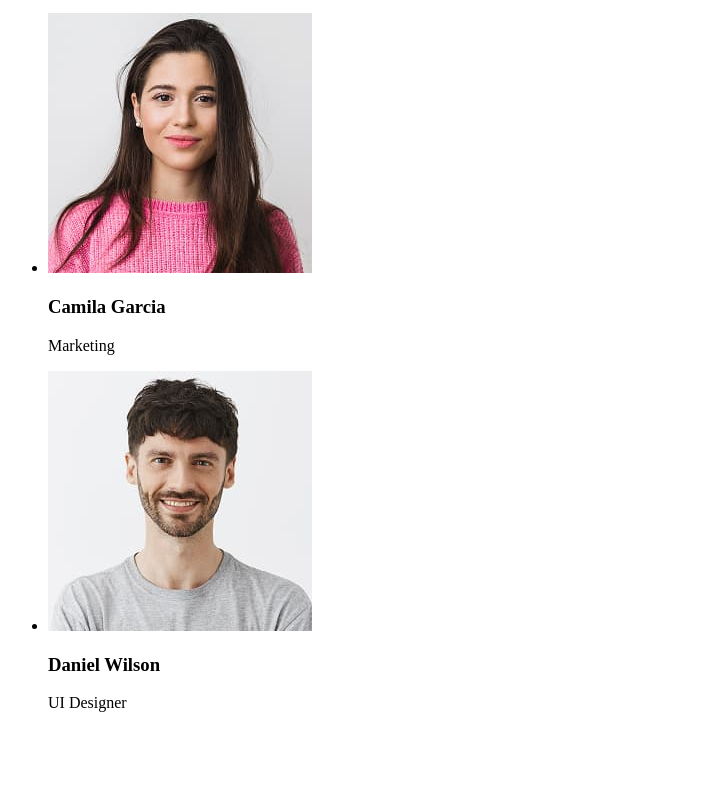
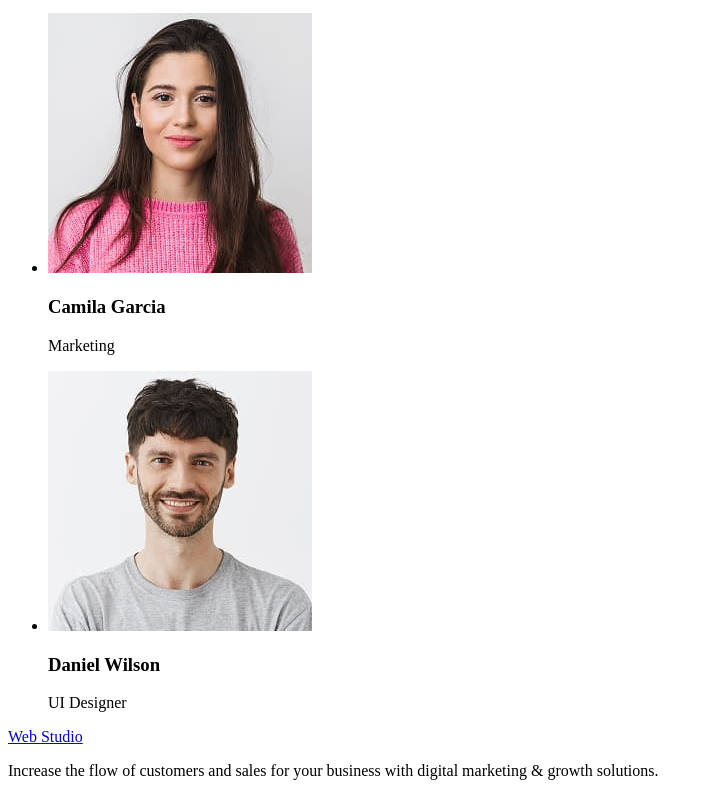
Before and after one commit to Lena8829/WebStudio, a plain HTML site: page index.html in a window 1280 px wide. Shown: the part 1362-2158 px from the top of the page, without its empty margins (0-709 px from the left). Before the commit the page ends 2090 px from the top, so only its background shows below. Drawn offline with Linux system fonts and the light colour scheme.

Commit message:
footer markup

```diff
--- a/index.html
+++ b/index.html
@@ -96,7 +96,12 @@
         </section>
 
     </main>
-    <footer></footer>
+
+    <footer>
+        <a href="./index.html">Web <span>Studio</span> </a>
+
+        <p>Increase the flow of customers and sales for your business with digital marketing & growth solutions.</p>
+    </footer>
 
 </body>
 
```
